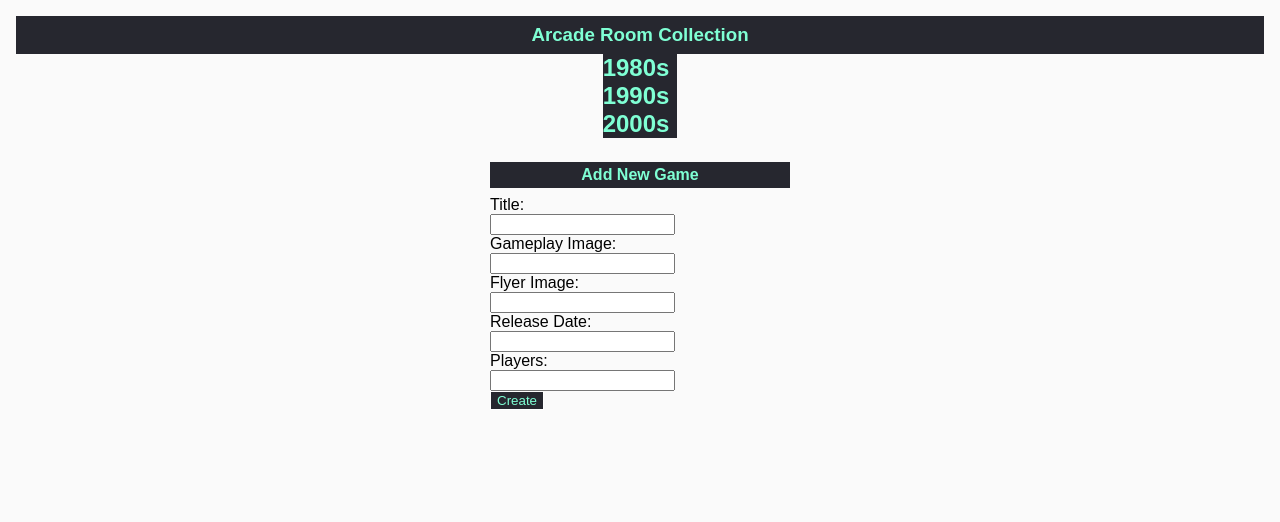
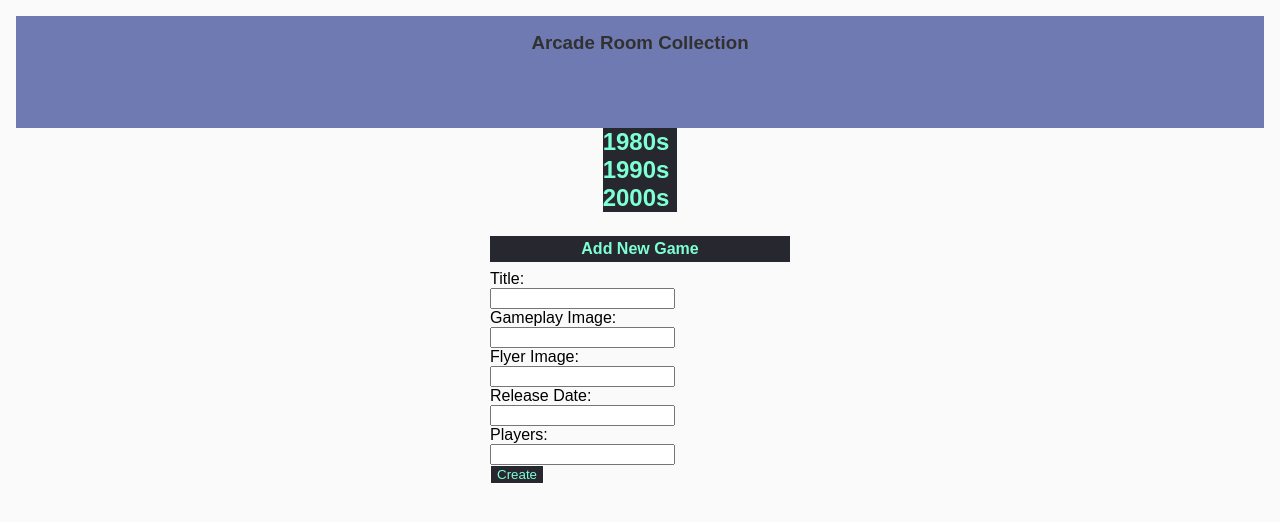
Before and after one commit to lerguan/back-to-the-past-arcade-room-collection, a plain HTML site: page index.html in a window 1280 px wide. Drawn offline with Linux system fonts and the light colour scheme; no server answers.

Commit message:
create image folder with header png file

```diff
--- a/index.css
+++ b/index.css
@@ -15,10 +15,13 @@
   }
 
   header {
-    padding: 0.5rem;
+    display: flex;
+    justify-content: center;
+    background: #4d5aa1;
+    opacity: .8;
+    height: 7rem;
     width: 100%;
-    color: aquamarine;
-    background-color: #26272f;
+    padding: 1rem;
   }
 
 
```
Also changed, not shown: index.html (+1 -1 lines), images/inkpx-word-art.png (added), 1 other file.
